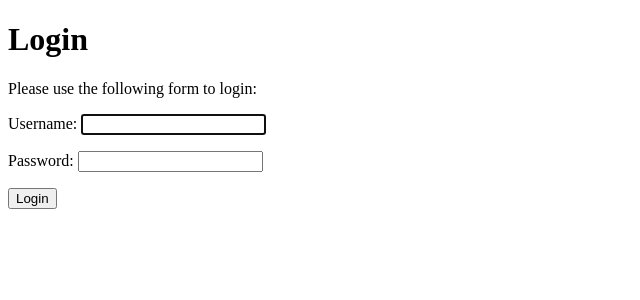
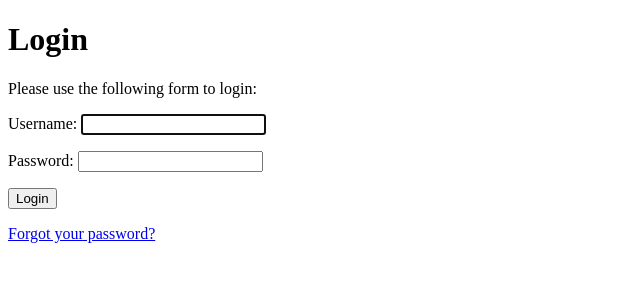
Before and after one commit to cberry216/django-practice, a Django app: page /account/login/ in a window 1280 px wide. Shown: the part 26-326 px from the top of the page, without its empty margins (0-640 px from the left). Run offline with Django 3.2, Linux system fonts and the light colour scheme.

Commit message:
Added password reset link to login page.

```diff
--- a/bookmarks/templates/registration/login.html
+++ b/bookmarks/templates/registration/login.html
@@ -16,5 +16,6 @@
     <input type="hidden" name="next" value="{{ next }}">
     <p><input type="submit" value="Login"></p>
   </form>
+  <p><a href="{% url 'password_reset' %}">Forgot your password?</a></p>
 </div>
 {% endblock content %}
```
Lines whose indentation alone changed are shown as unchanged.
